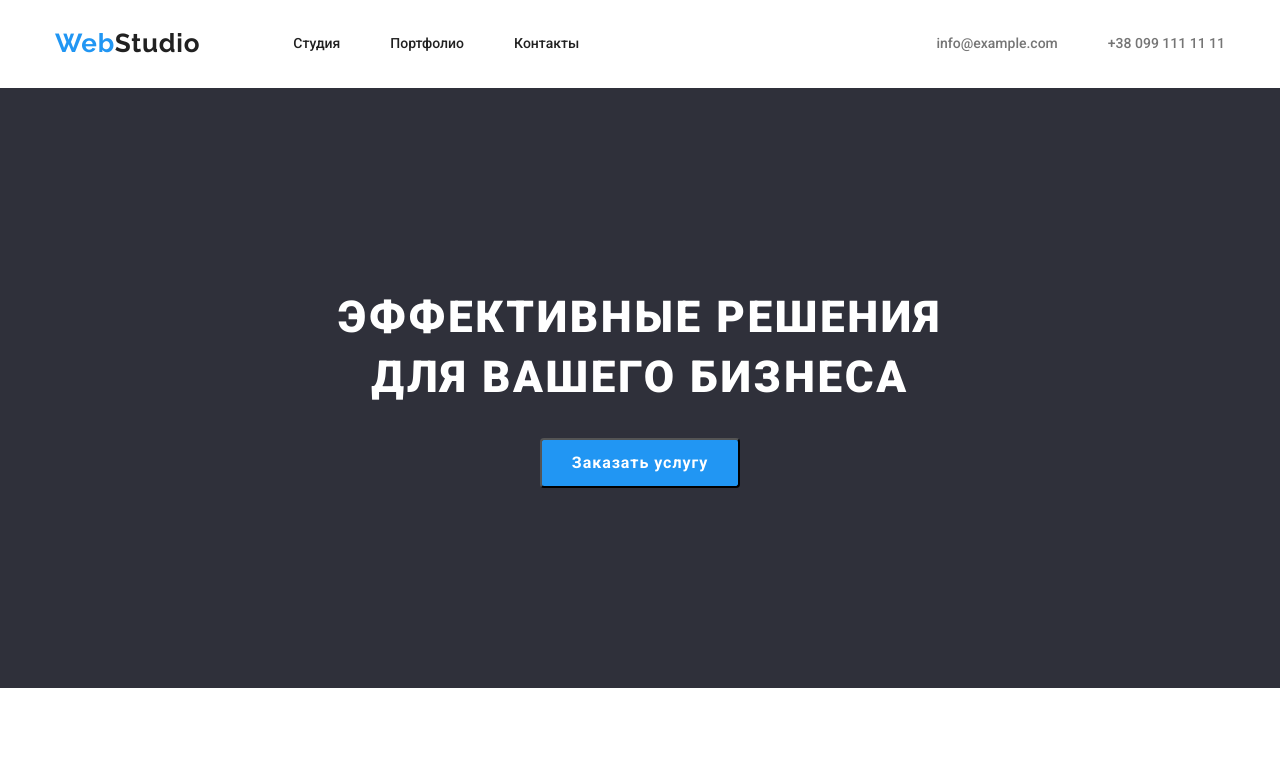
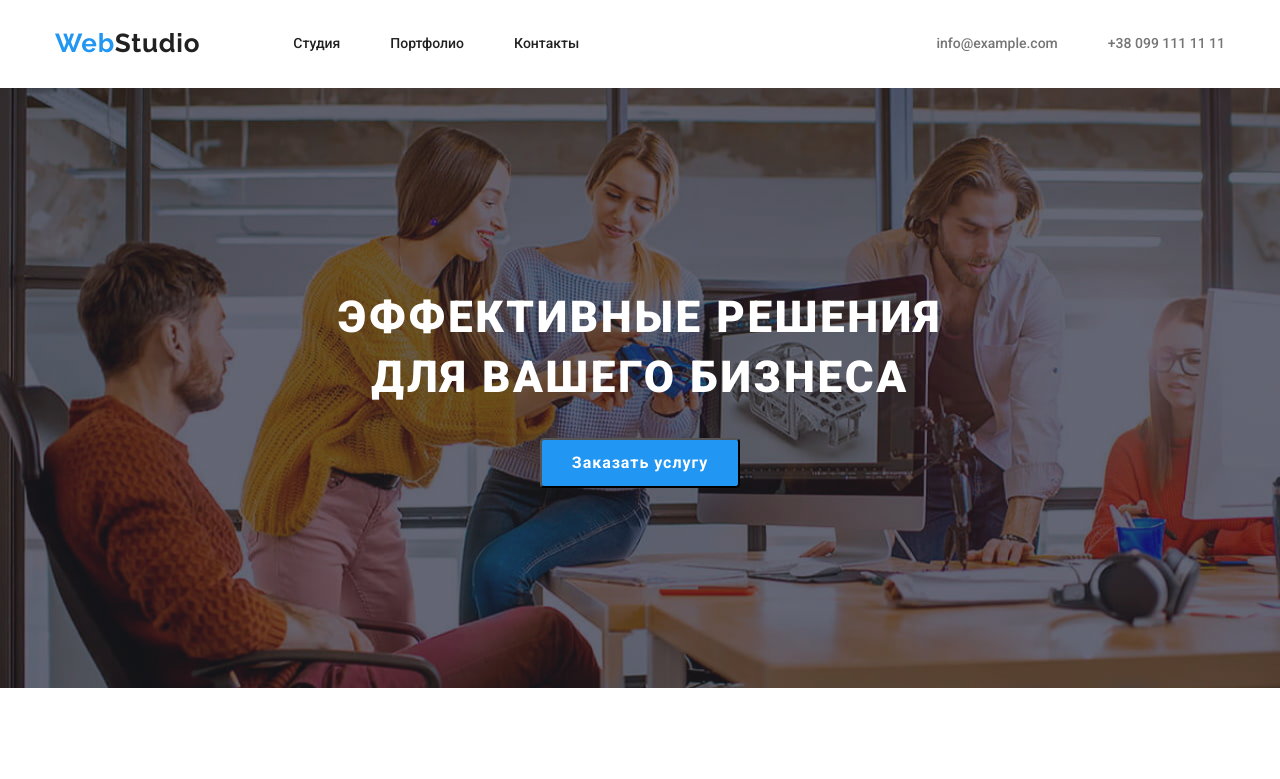
Before and after one commit to keastar/goit-markup-hw-04, a plain HTML site: page index.html in a window 1280 px wide. Shown: the top 779 px of the page. Drawn offline with nearby package versions, Linux system fonts and the light colour scheme.

Commit message:
BG_image_gradient

```diff
--- a/css/style.css
+++ b/css/style.css
@@ -111,10 +111,16 @@ a.top-logo > span {
 }
 
 .hero {
+    max-width: 1600px;
+    margin: 0 auto;
+
     color: var(--third-text-color);
     background-color: var(--bg-color);
     padding-top: 200px;
     padding-bottom: 200px;
+
+    background-image: linear-gradient(to bottom, rgba(47, 48, 58, 0.4), rgba(47, 48, 58, 0.4)),
+    url(../images/img_HEROpro.jpg);
 }
 
 .hero-container {
```
Also changed, not shown: images/clients/Logo-1.svg (added), images/clients/Logo-2.svg (added), images/clients/Logo-3.svg (added), images/clients/Logo-4.svg (added), images/clients/Logo-5.svg (added), images/clients/Logo.svg (added), images/deal/antenna 1.svg (added), images/deal/astronaut 1.svg (added), images/deal/clock 1.svg (added), images/deal/diagram 1.svg (added), images/img_HERO.jpg (added), images/img_HEROpro.jpg (added), images/team_footer/facebook 1.svg (added), images/team_footer/instagram 2.svg (added), 4 more files, 1 other file.
